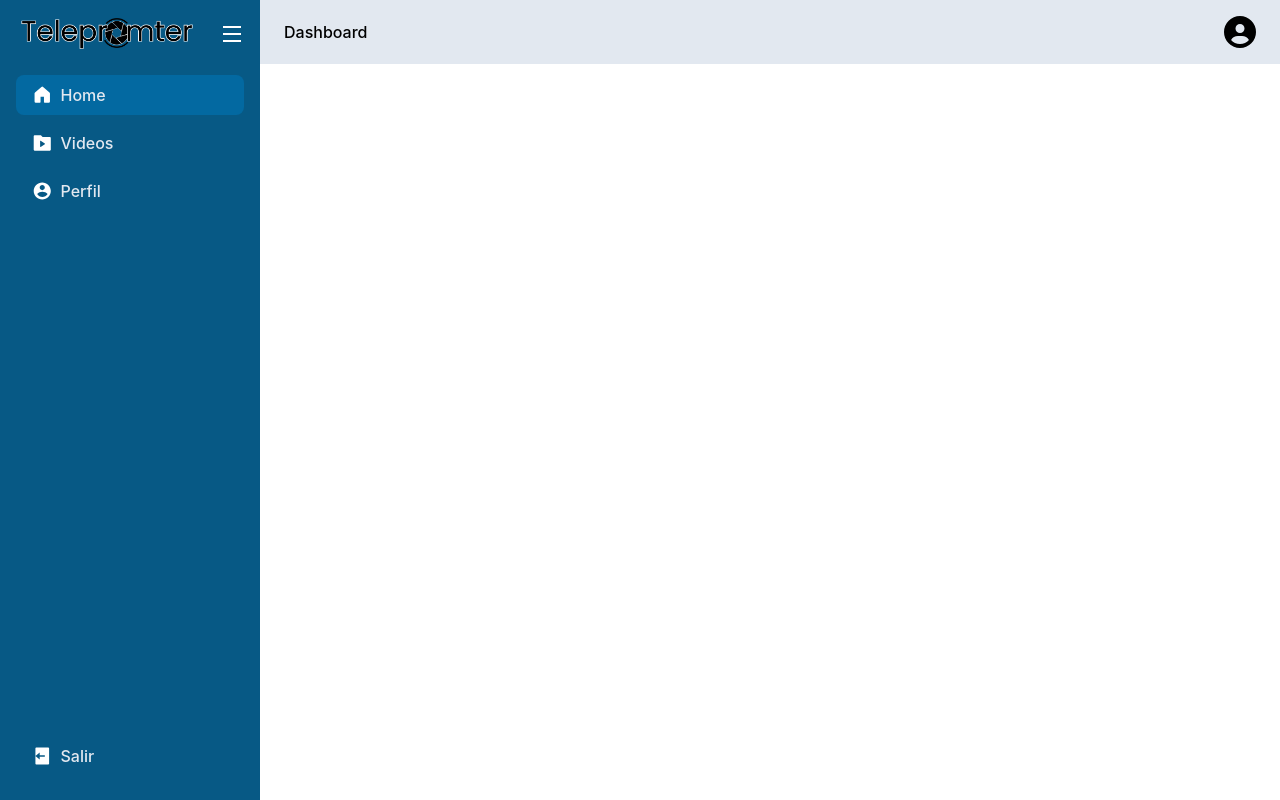
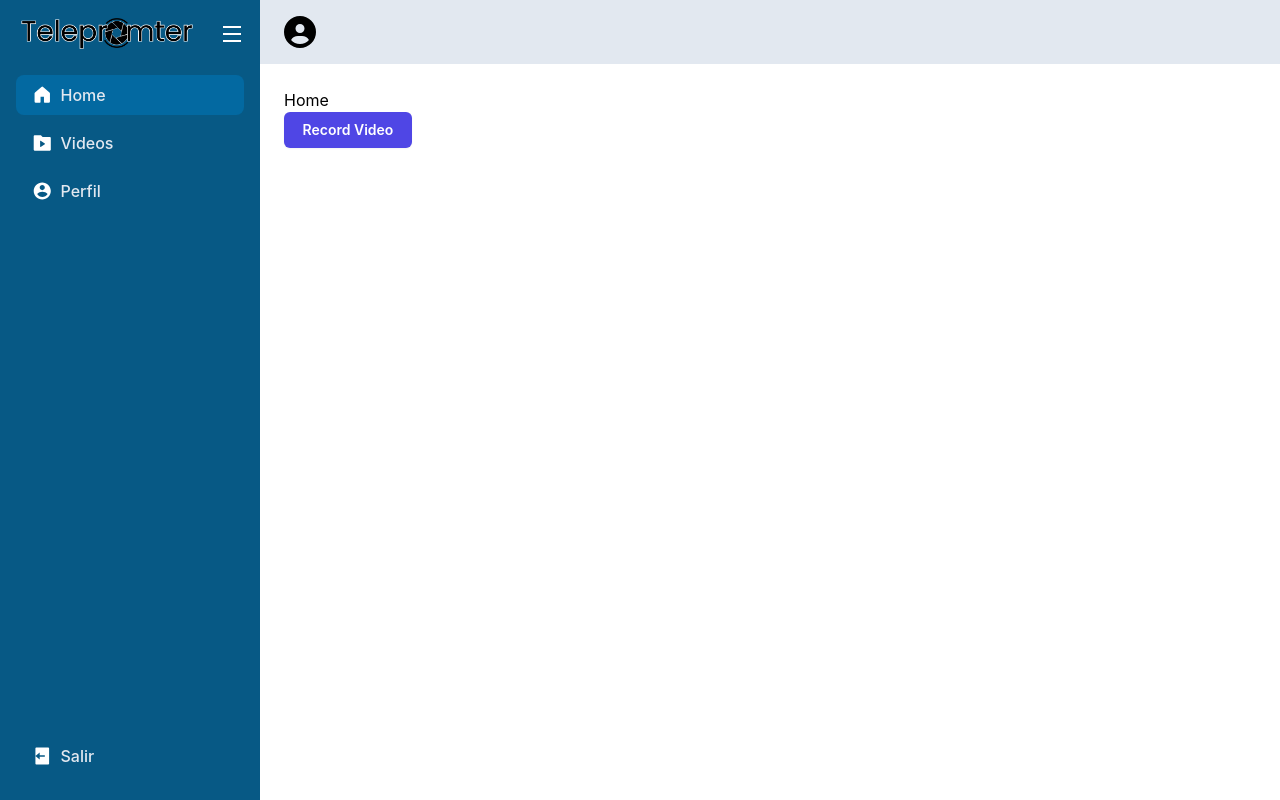
Before and after one commit to poncho29/teleprompter-app, a React (Vite) app: page /dashboard in a window 1280 px wide. Built offline with nearby package versions, Linux system fonts and the light colour scheme; sample sign-in values are in the browser's storage.

Commit message:
[FIX] - hidden breadcrums component

```diff
--- a/src/layouts/DashboardLayout.tsx
+++ b/src/layouts/DashboardLayout.tsx
@@ -1,6 +1,6 @@
 import { Outlet } from "react-router-dom";
 
-import { AccountMenu, BreadCrumb, Sidebar } from "../components";
+import { AccountMenu, Sidebar } from "../components";
 
 export const DashboardLayout = () => {
   return (
@@ -9,7 +9,7 @@ export const DashboardLayout = () => {
 
       <main className="w-full overflow-y-auto">
         <section className="sticky top-0 w-auto h-16 flex items-center justify-between px-6 bg-slate-200">
-          <BreadCrumb />
+          {/* <BreadCrumb /> */}
 
           <AccountMenu />
         </section>
--- a/src/router/index.tsx
+++ b/src/router/index.tsx
@@ -1,4 +1,4 @@
-import { Link, createBrowserRouter } from "react-router-dom";
+import { createBrowserRouter } from "react-router-dom";
 
 import { AuthLayout, DashboardLayout, WrapperLayout } from "../layouts";
 
@@ -34,19 +34,12 @@ export const routes = createBrowserRouter([
         element: <DashboardLayout />,
         children: [
           {
-            path: "/dashboard/home",
-            element: <Home />,
-            handle: {
-              crumb: () => <Link to="/dashboard">Home</Link>,
-            }
+            path: "/dashboard",
+            element: <Home />
           },
           {
             path: "/dashboard/preview/:id",
-            element: <PreviewVideo />,
-            handle: {
-              // eslint-disable-next-line @typescript-eslint/no-explicit-any
-              crumb: () => { 'Hola' },
-            }
+            element: <PreviewVideo />
           },
           {
             path: "/dashboard/videos",
```
